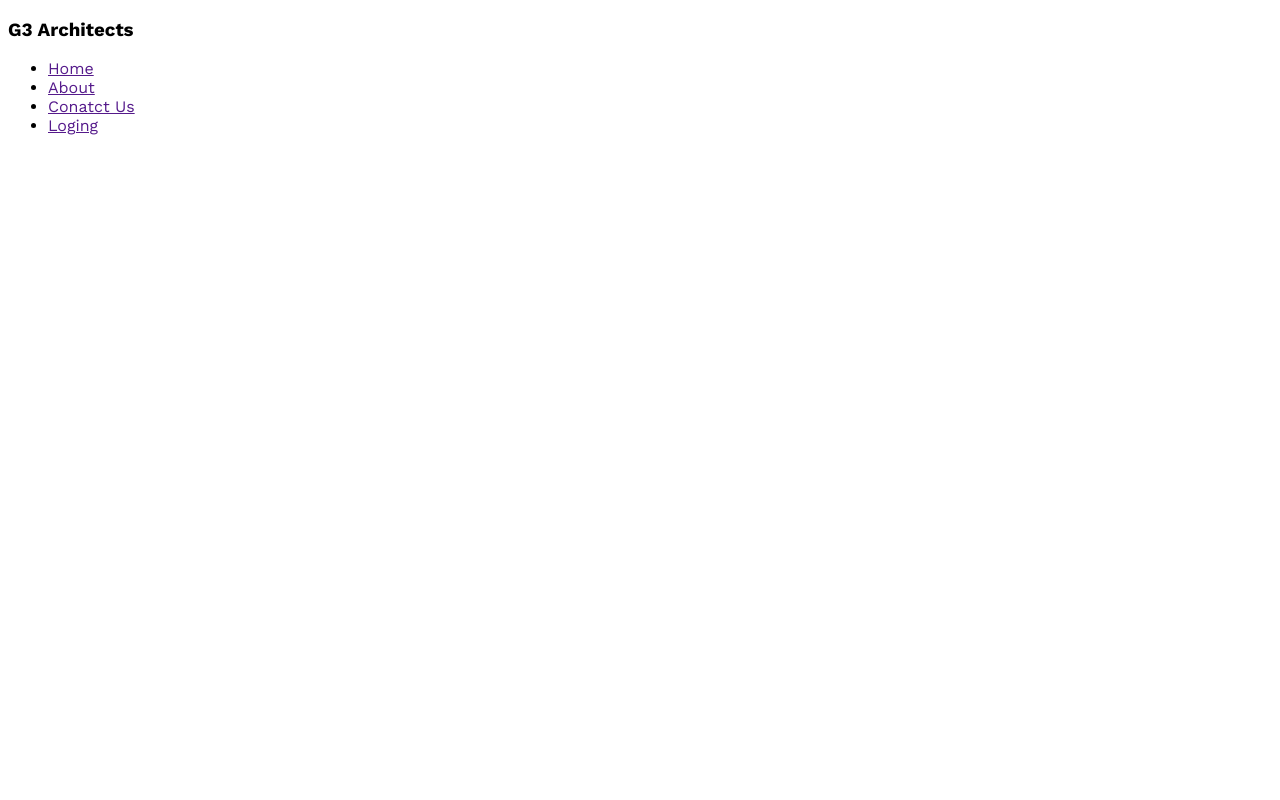
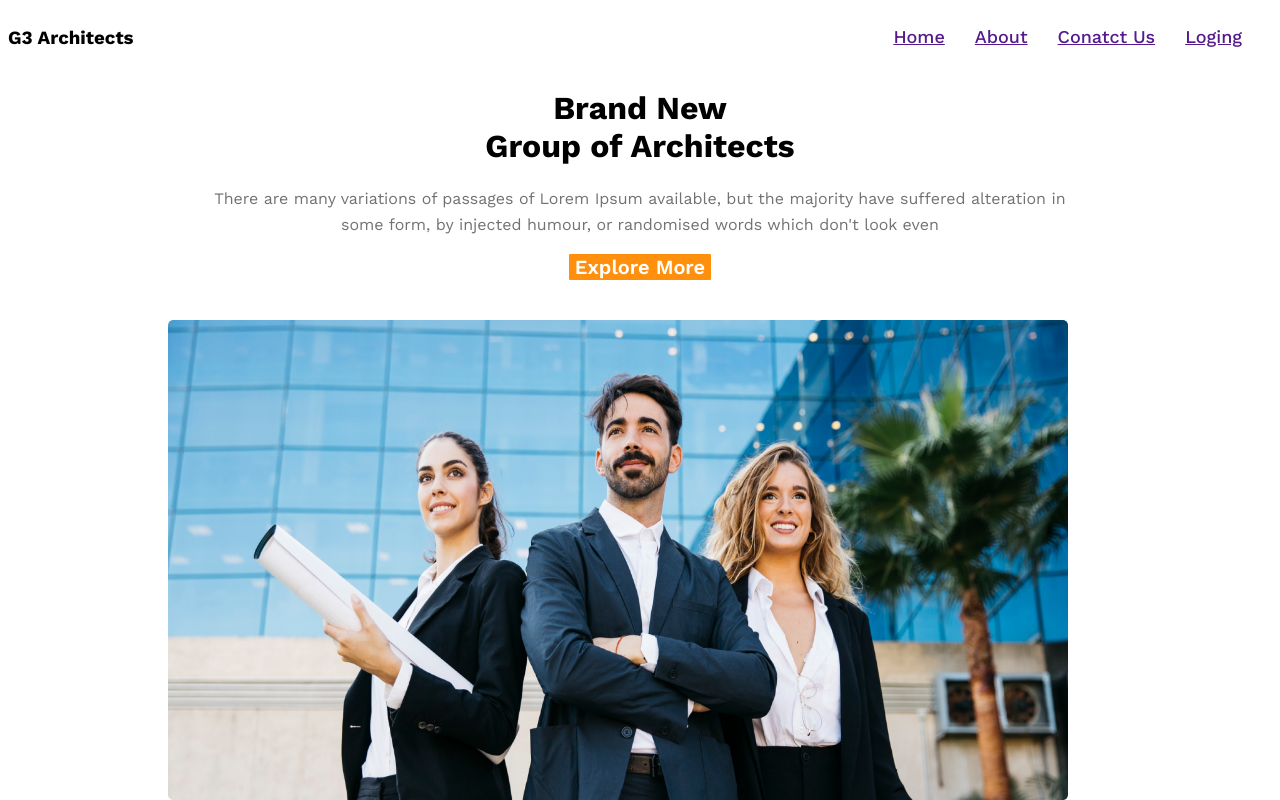
Before and after one commit to sifat42000/g3-arkiteks, a plain HTML site: page index.html in a window 1280 px wide. Drawn offline with nearby package versions, Linux system fonts and the light colour scheme.

Commit message:
arkiteks header file ready

```diff
--- a/index.html
+++ b/index.html
@@ -8,15 +8,21 @@
 </head>
 <body>
     <header>
-        <nav>
-        <h3>G3 Architects</h3>
-        <ul>
-            <li><a href="">Home</a></li>
-            <li><a href="">About</a></li>
-            <li><a href="">Conatct Us</a></li>
-            <li><a href="">Loging</a></li>
+        <nav class="nav-container">
+        <h3 class="g3">G3 Architects</h3>
+        <ul class="ul-container">
+            <li class="list-child"><a href="">Home</a></li><br>
+            <li class="list-child"><a href="">About</a></li>
+            <li class="list-child"><a href="">Conatct Us</a></li>
+            <li class="list-child"><a href="">Loging</a></li>
         </ul>
     </nav>
+    <div class="first-container">
+        <h1 class="h1">Brand New<br> Group of Architects</h1>
+            <p class="p">There are many variations of passages of Lorem Ipsum available, but the majority have suffered alteration in<br> some form, by injected humour, or randomised words which don't look even</p>
+            <button class="button">Explore More</button>
+    </div>
+    <img class="f-img" src="./images/banner.png">
 
     </header>
     <main>
--- a/styles/style.css
+++ b/styles/style.css
@@ -4,3 +4,55 @@
     font-family: 'Open Sans', sans-serif;
 font-family: 'Work Sans', sans-serif;
 }
+.nav-container{
+    display: flex;
+    justify-content: space-between;
+}
+.ul-container{
+    display: flex;
+    justify-content: space-around;
+}
+.list-child{
+    list-style: none;
+    margin-right: 30px;
+    color: var(--dark-02, #424242);
+text-align: center;
+font-family: Work Sans;
+font-size: 18px;
+font-style: normal;
+font-weight: 500;
+line-height: 26px; /* 144.444% */
+
+}
+.f-img{
+    height: 480px;
+    width: 900px;
+    position: relative;
+    left: 160px;
+    top: 40px;
+}
+.first-container{
+    text-align: center;
+}
+.p{
+    color: var(--dark-03, #727272);
+text-align: center;
+font-family: Work Sans;
+font-size: 16px;
+font-style: normal;
+font-weight: 400;
+line-height: 26px; /* 162.5% */
+
+}
+.button{
+    color: #FFF;
+text-align: center;
+font-family: Work Sans;
+font-size: 20px;
+font-style: normal;
+font-weight: 600;
+line-height: normal;
+border-radius: 1px;
+background: #FF900E;
+border: #FFF;
+}
```
